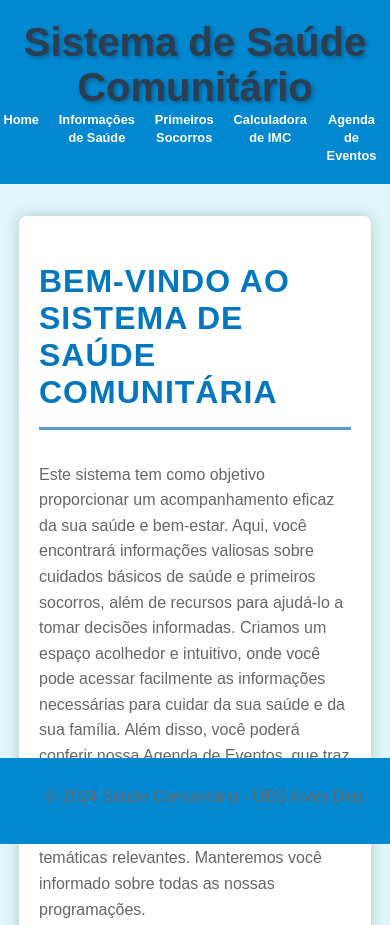
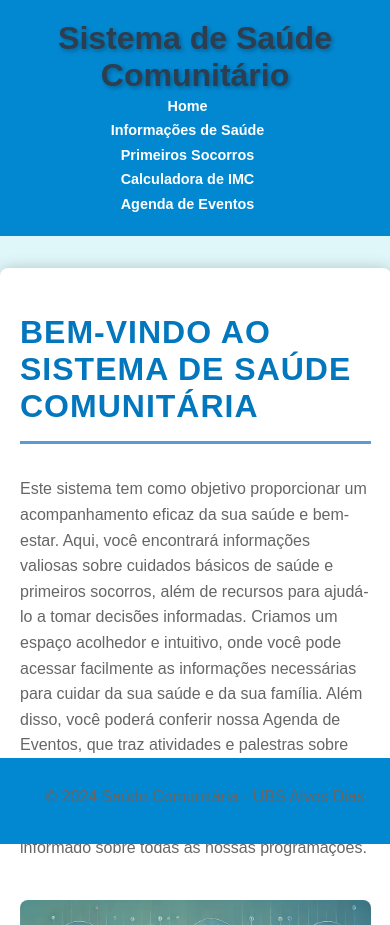
Before and after one commit to Luanaljm/saude-comunitaria, a plain HTML site: page index.html in a window 390 px wide. Shown: the top 925 px of the page. Drawn offline with Linux system fonts and the light colour scheme.

Commit message:
Update styles.css

```diff
--- a/styles.css
+++ b/styles.css
@@ -20,23 +20,29 @@ h1 {
     color: #2c3e50; /* Cor do texto mais escura para maior contraste */
 }
 
+nav {
+    overflow: hidden; /* Garantir que o menu não saia da tela */
+}
+
 nav ul {
     list-style-type: none;
     margin: 0;
     padding: 0;
     display: flex;
     justify-content: center;
+    flex-wrap: wrap; /* Permitir que os itens se movam para a próxima linha se não houver espaço suficiente */
 }
 
 nav ul li {
-    margin: 0 0.3em; /* Diminuir o espaçamento entre os itens do menu */
+    margin: 0 0.5em; /* Diminuir o espaçamento entre os itens do menu */
 }
 
 nav ul li a {
     color: white; /* Cor do texto do link */
     text-decoration: none;
     font-weight: bold; /* Destacar os links */
-    font-size: 0.8em; /* Reduzir o tamanho da fonte do menu */
+    font-size: 0.9em; /* Reduzir o tamanho da fonte do menu */
+    padding: 0.5em 1em; /* Adicionar um pouco de padding para melhorar a usabilidade */
 }
 
 nav ul li a.calculadora,
@@ -99,3 +105,23 @@ footer {
     bottom: 0;
     left: 0; /* Garantir que fique alinhado à esquerda */
 }
+
+/* Responsividade para dispositivos móveis */
+@media (max-width: 600px) {
+    nav ul {
+        flex-direction: column; /* Exibir itens do menu em coluna em telas menores */
+        align-items: center; /* Centralizar os itens */
+    }
+
+    nav ul li {
+        margin: 0.2em 0; /* Diminuir ainda mais o espaçamento vertical */
+    }
+
+    h1 {
+        font-size: 2em; /* Diminuir o tamanho do título em telas pequenas */
+    }
+
+    section {
+        width: 90%; /* Aumentar a largura da seção em telas pequenas */
+    }
+}
```
